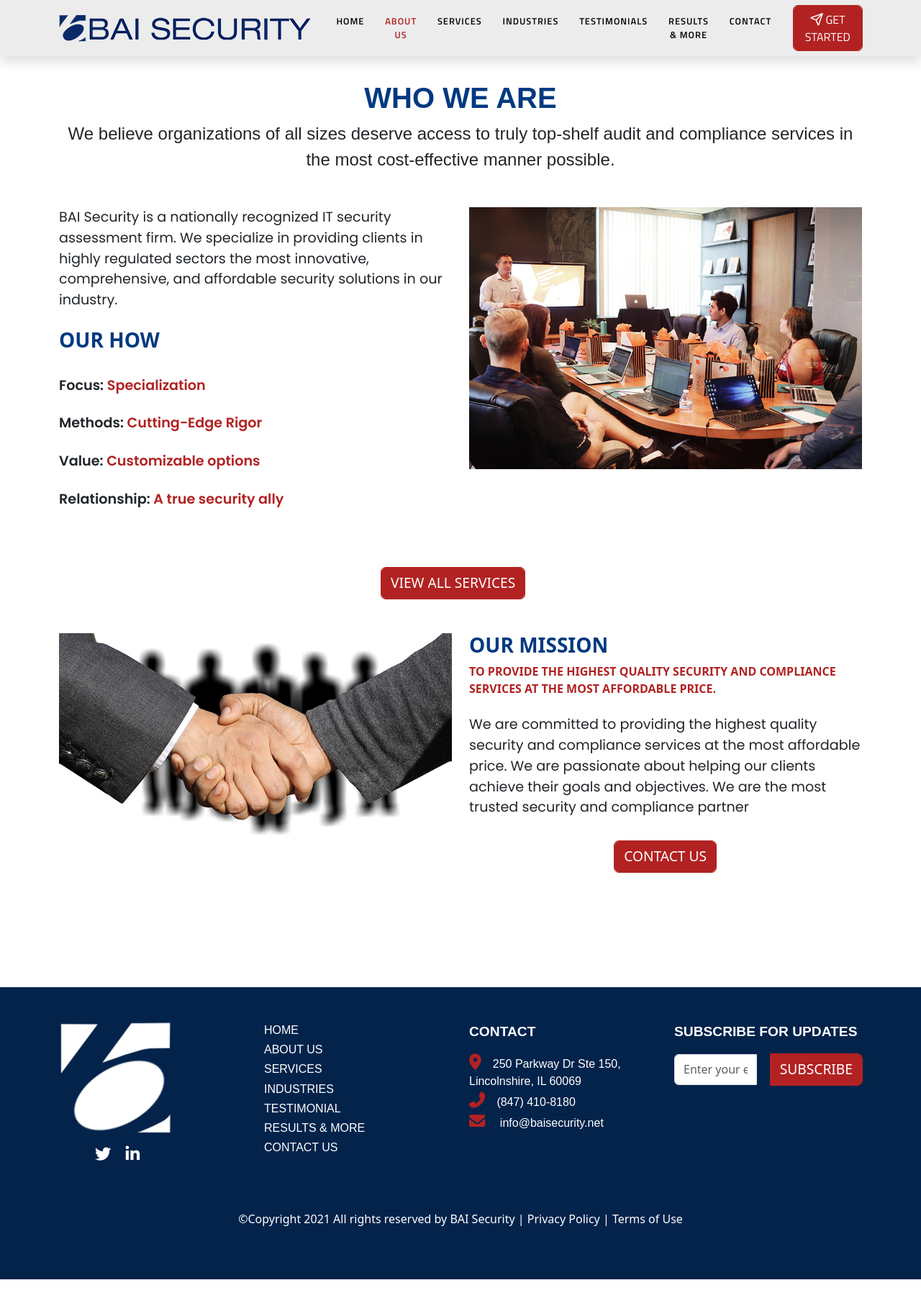
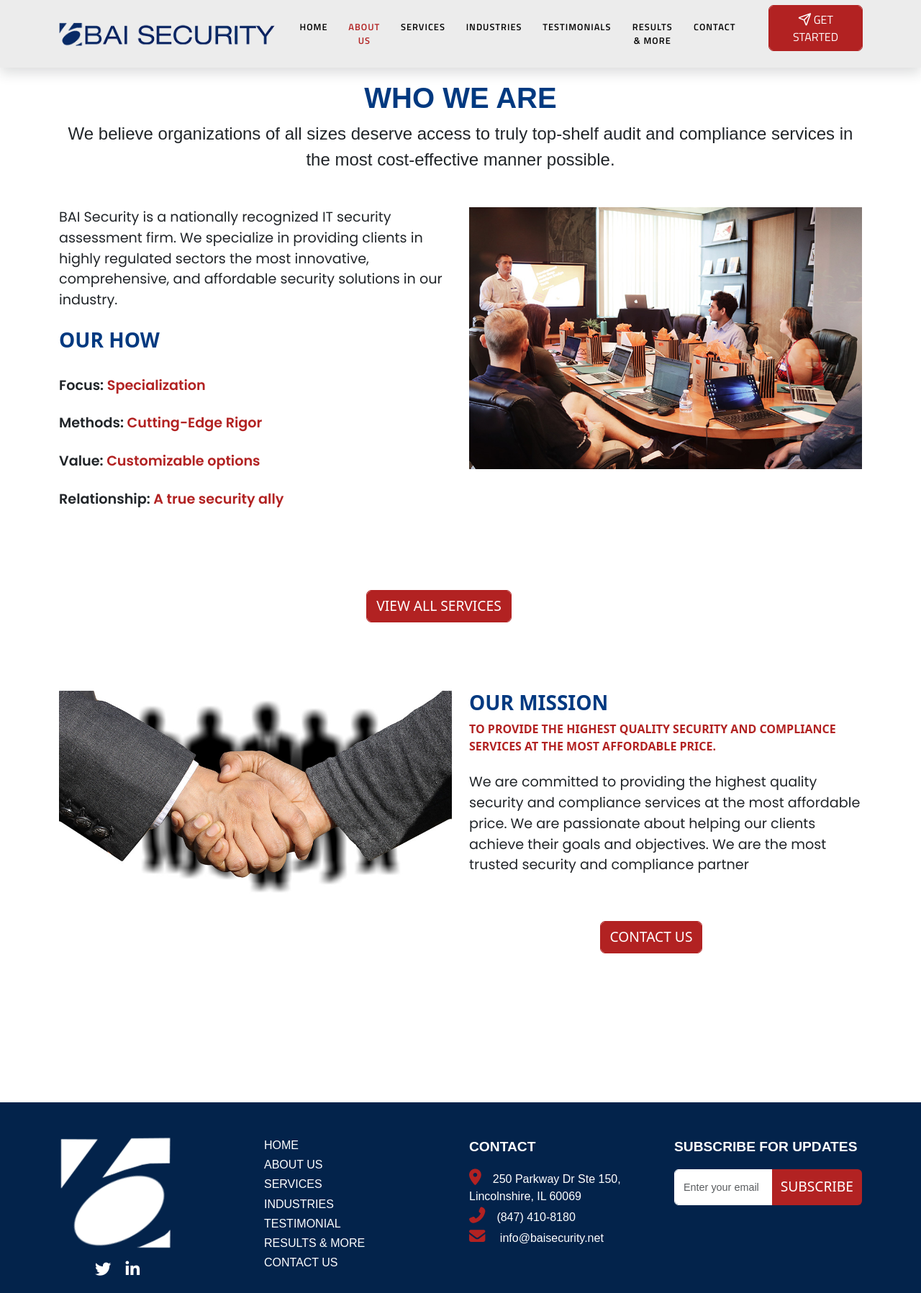
Before and after one commit to WSU-SoC-WEB2890-CU/web2890-project-2-annaek, a website built with Vite: page src/about-us.html in a window 1280 px wide. Shown: the top 1797 px of the page at 72% size. Built offline with nearby package versions, Linux system fonts and the light colour scheme; a web font is replaced by a local one.

Commit message:
fix navbar logo

```diff
--- a/src/about-us.html
+++ b/src/about-us.html
@@ -29,7 +29,7 @@
     <nav class="navbar navbar-expand-lg navbar-light menu shadow fixed-top">
         <div class="container">
             <a class="navbar-brand" href="index.html">
-                <img src="images/logo.png" alt="logo image">
+                <img src="images/logo.png" alt="logo image" class="nav-logo">
             </a>
             <button class="navbar-toggler" type="button" data-bs-toggle="collapse" data-bs-target="#navbarNav"
                 aria-controls="navbarNav" aria-expanded="false" aria-label="Toggle navigation">
--- a/src/stylesheets/components/_buttons.scss
+++ b/src/stylesheets/components/_buttons.scss
@@ -12,20 +12,22 @@
     text-decoration: none;
     text-transform: uppercase;
     background-color: $secondary !important;
-    margin: 0 0 0 1em !important;
+    //margin: 0 0 0 1em !important;
     border: 1px solid $secondary;
 
     @include media-breakpoint-down(sm) {
-        margin: 1em 0 0 4em;
+        //margin: 1em 0 0 4em;
+        margin: 0;
 
     }
 
     @include media-breakpoint-down(xs) {
-        margin: 1em 0 0 2em;
+        //margin: 1em 0 0 2em;
 
     }
 
 }
+
 
 
 .btn1 {
@@ -49,7 +51,7 @@
 }
 
 .btn1:hover {
-    border: 1px solid;
+    border: 1px solid $secondary;
     box-shadow: inset 0 0 20px rgba(0, 0, 0, 0.5), 0 0 20px rgba(0, 0, 0, 0.2);
     outline-color: rgba(167, 167, 167, 0);
     outline-offset: 15px;
@@ -60,7 +62,7 @@
 .btn2 {
     font-size: 1.2rem !important;
     max-width: 20rem;
-    border: 0 solid;
+    border: 0 solid $secondary;
     box-shadow: inset 0 0 20px rgba(255, 255, 255, 0);
     outline: 1px solid;
     outline-color: $secondary;
@@ -80,7 +82,7 @@
 }
 
 .btn2:hover {
-    border: 1px solid;
+    border: 1px solid $secondary;
     box-shadow: inset 0 0 20px rgba(0, 0, 0, 0.5), 0 0 20px rgba(0, 0, 0, 0.2);
     outline-color: rgba(167, 167, 167, 0);
     outline-offset: 15px;
@@ -97,3 +99,9 @@
         color: $white;
     }
 }
+
+
+.btn-secondary {
+    border: 1px solid $secondary !important;
+    border-radius: 5%;
+}
--- a/src/stylesheets/components/_typography.scss
+++ b/src/stylesheets/components/_typography.scss
@@ -64,7 +64,7 @@
         text-align: center;
         font-family: 'Bai Jamjuree', sans-serif;
         @include media-breakpoint-down(sm) {
-            font-size: 1rem;
+            font-size: 1.1rem;
         }
     }
 
@@ -111,7 +111,7 @@
     font-family: 'Poppins', sans-serif;
 
     @include media-breakpoint-down(sm) {
-        font-size: 1.1rem;
+        font-size: 1rem;
         margin-bottom: 0.5rem;
     }
 }
--- a/src/stylesheets/sections/_footer.scss
+++ b/src/stylesheets/sections/_footer.scss
@@ -90,11 +90,42 @@
         }
     }
 
+    .input-group mb-3 {
+        height: 50px;
+
+
+    }
+
     .btn {
         color: $white;
+        margin-top: 0;
+        height: 50px;
+        border: 0;
+        margin: 0;
 
         @include media-breakpoint-down(sm) {
             width: 12rem;
+            height: 50px;
+        }
+    }
+
+    .btn2 {
+        outline: none;
+    }
+    .form-control {
+        height: 50px;
+        background-color: $white;
+        border: 1px solid $white;
+        color: $white;
+        font-family: 'Bai Jamjuree', sans-serif;
+        font-size: 0.9rem;
+        transition: all 0.3s ease-in-out;
+
+        &:focus {
+            background-color: $dark-blue;
+            border: 1px solid $secondary;
+            color: $white;
+            transition: all 0.3s ease-in-out;
         }
     }
 
--- a/src/stylesheets/sections/_navbar.scss
+++ b/src/stylesheets/sections/_navbar.scss
@@ -26,32 +26,35 @@
             @include media-breakpoint-down(sm) {
                 .nav-link {
                     padding: 0.5rem 0.9rem;
-                    font-size: 0.9rem;
+                    font-size: 0.5rem;
                 }
             }
 
             @include media-breakpoint-down(md) {
                 .nav-link {
                     padding: 0.3rem 0.5rem;
-                    font-size: 2rem;
+                    font-size: 1.5rem;
                 }
             }
         }
     }
 
     .navbar-brand {
-        .img {
-            width: 80px;
-            height: 100px;
+        padding: 0;
+        margin: 0;
+        .nav-logo {
+            width: 95%;
+            height: 100%;
         }
 
         @include media-breakpoint-down(sm) {
-            .img {
-                width: 50rem;
+            width: 70%;
+            padding-bottom: 5%;
 
+            .nav-logo {
+                width: 100%;
+                height: 100%
             }
-
-            padding-bottom: 5%;
         }
     }
 
@@ -65,4 +68,8 @@
     .active {
         color: $secondary !important;
     }
+
+    .btn {
+        margin-bottom: 1rem;
+    }
 }
--- a/src/stylesheets/sections/_what-we-do.scss
+++ b/src/stylesheets/sections/_what-we-do.scss
@@ -4,6 +4,7 @@
 
 .what-we-do {
     margin-bottom: 4rem;
+
 
     .cards {
 
@@ -29,7 +30,7 @@
             border-radius: 0;
             box-shadow: 0 0 20px rgba(0, 0, 0, 0.2);
             margin-bottom: 2rem;
-            padding: 1rem;
+            padding: 0.5rem;
             text-align: center;
             transition: all 0.3s ease-in-out;
 
@@ -45,10 +46,10 @@
             .card-icon {
                 color: $primary;
                 font-size: 2rem;
-                padding-right: 10px;
+                padding-right: 5px;
 
                 @include media-breakpoint-down(sm) {
-                    font-size: 0.8rem;
+                    font-size: 1rem;
                 }
 
                 @include media-breakpoint-up(md) {
@@ -58,14 +59,14 @@
 
             .card-title {
                 color: $primary;
-                font-size: 0.8rem;
+                font-size: 0.6rem;
                 font-weight: 600;
                 margin-bottom: 1rem;
                 text-transform: uppercase;
                 text-align: start;
 
                 @include media-breakpoint-down(sm) {
-                    font-size: 0.7rem;
+                    font-size: 0.8rem;
                 }
 
                 @include media-breakpoint-up(md) {
```
Also changed, not shown: src/contact-us.html (+1 -1 lines), src/index.html (+3 -3 lines).
